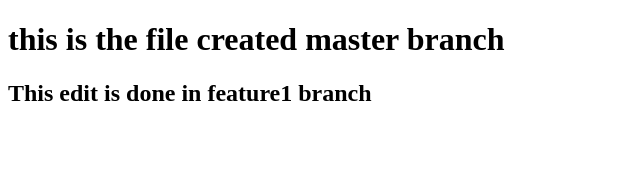
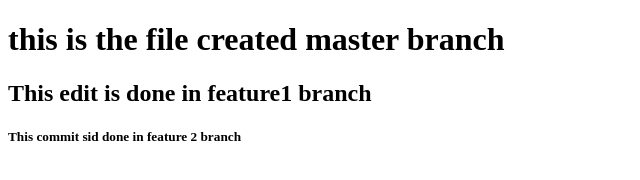
Before and after one commit to gopalthakur71/git-workflow, a plain HTML site: page index.html in a window 1280 px wide. Shown: the whole page, without its empty margins (0-640 px from the left). Drawn offline with Linux system fonts and the light colour scheme.

Commit message:
This commit is done in feature 2 branch

```diff
--- a/index.html
+++ b/index.html
@@ -10,5 +10,6 @@
     <h1>this is the file created master branch
     </h1>
     <h2>This edit is done in feature1 branch</h2>
+    <h5>This commit sid done in feature 2 branch</h5>
 </body>
 </html>
```
